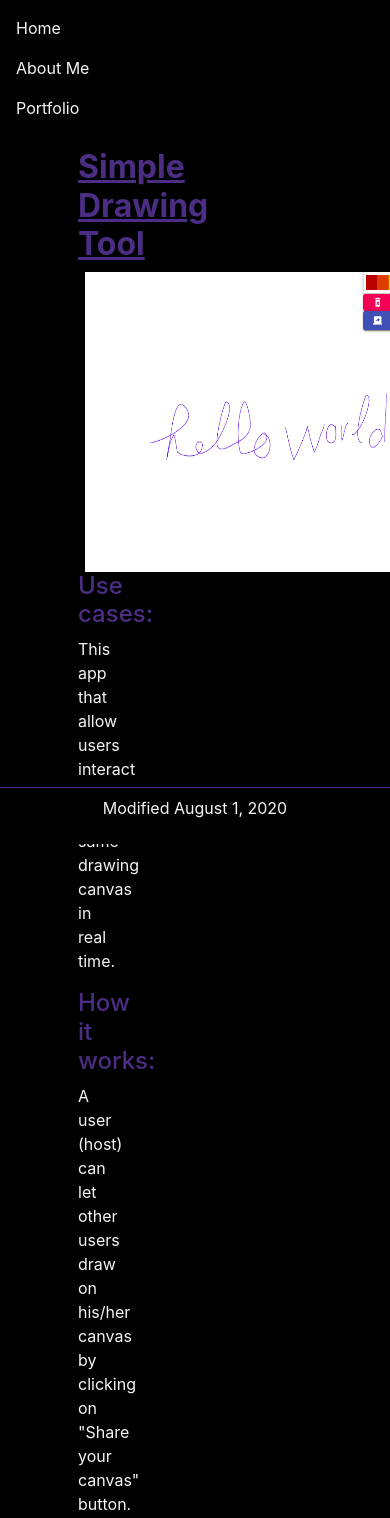
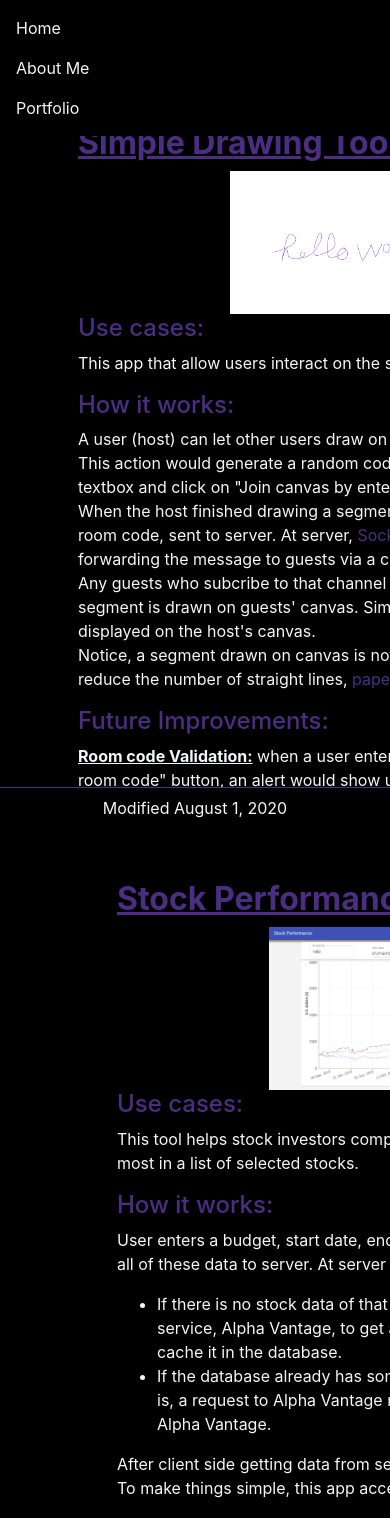
Before and after one commit to trevor-tran/personal-site, a React (Create React App) app: page /portfolio in a window 390 px wide. Shown: the top 1518 px of the page. Built offline with nearby package versions, Linux system fonts and the light colour scheme.

Commit message:
responsive widths

```diff
--- a/src/css/AboutMe.css
+++ b/src/css/AboutMe.css
@@ -16,7 +16,7 @@
 
 .message-map-container {
   margin-top: 1rem;
-  height: 400px;
+  height: 20rem;
   display: flex;
   flex-direction: row;
   justify-content: space-between; }
--- a/src/css/Contact.css
+++ b/src/css/Contact.css
@@ -4,8 +4,7 @@
   text-align: center;
   align-items: center;
   justify-content: center;
-  width: 360px;
-  height: 200px;
+  width: 33%;
   color: #4b2e83;
   transition: top ease 0.5s;
   margin: 0px !important; }
--- a/src/css/Portfolio.css
+++ b/src/css/Portfolio.css
@@ -5,13 +5,13 @@
 
 .drawing-tool {
   position: relative;
-  margin-right: 200px; }
+  margin-right: 10vw; }
 
 .stock-performance {
   position: relative;
-  margin-left: 200px; }
+  margin-left: 10vw; }
 
 .demo {
-  width: 600px;
-  height: 300px;
+  width: 50%;
+  height: 30%;
   margin-left: 20%; }
--- a/src/index.css
+++ b/src/index.css
@@ -9,6 +9,7 @@ body {
   color: #F4F6F7;
   height: 100%;
   margin: auto 20vw 100px 20vw;
+  min-width: 50rem;
 }
 
 h1, h2, h3, h4, button{
--- a/src/scss/AboutMe.scss
+++ b/src/scss/AboutMe.scss
@@ -25,7 +25,7 @@
 
 .message-map-container {
   margin-top: 1rem;
-  height: 400px;
+  height: 20rem;
   display: flex;
   flex-direction: row;
   justify-content: space-between;
--- a/src/scss/Contact.scss
+++ b/src/scss/Contact.scss
@@ -6,8 +6,8 @@ $movingPixel: -5px;
   text-align: center;
   align-items: center;
   justify-content: center;
-  width: 360px;
-  height: 200px;
+  width: 33%;
+  // height: 20%;
   color: $purple;
   transition: top ease 0.5s;
   margin: 0px !important;
--- a/src/scss/Portfolio.scss
+++ b/src/scss/Portfolio.scss
@@ -1,4 +1,5 @@
 
+$space: 10vw;
 .portfolio {
   margin-top: 10vh;
   h1, h2, h3, h4, h5, h6, a{
@@ -7,16 +8,16 @@
 }
 .drawing-tool {
   position: relative;
-  margin-right: 200px;
+  margin-right: $space;
 }
 
 .stock-performance {
   position: relative;
-  margin-left: 200px;
+  margin-left: $space;
 }
 
 .demo {
-  width: 600px;
-  height: 300px;
+  width: 50%;
+  height: 30%;
   margin-left: 20%;
 }
```
